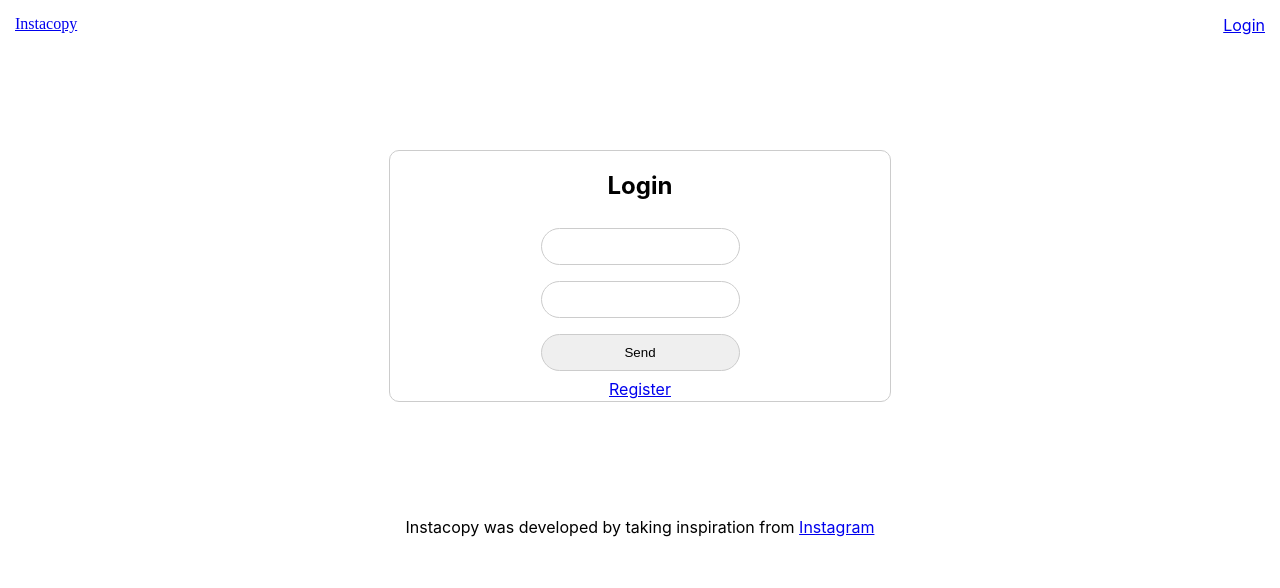
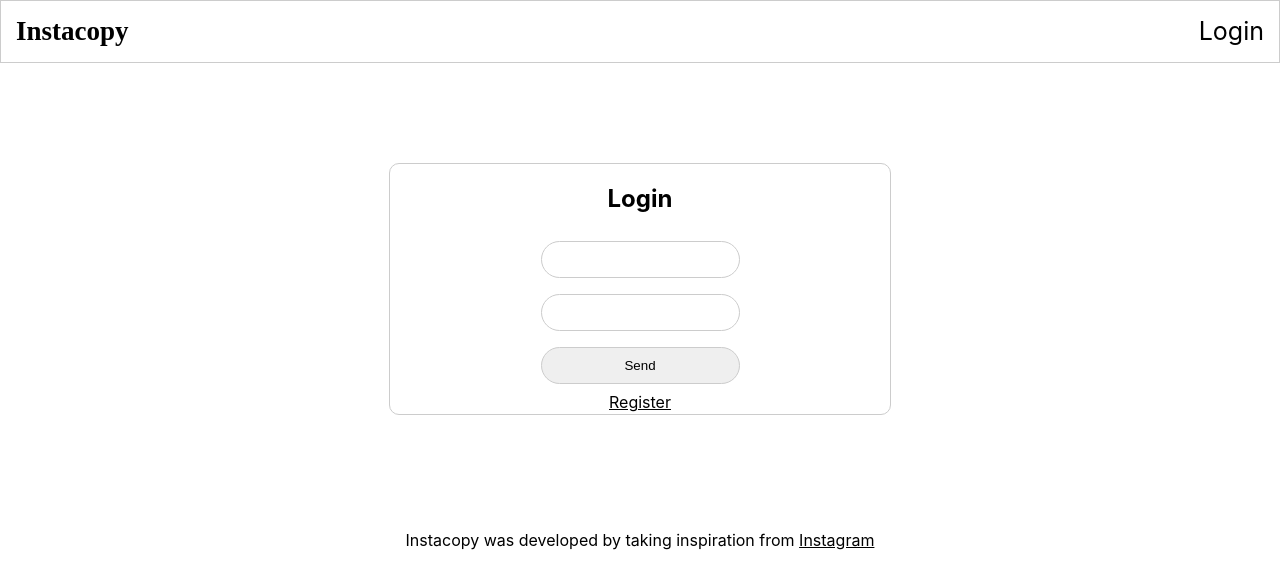
Before and after one commit to Alejo-Rojas-R/react-instacopy, a React (Create React App) app: page /login in a window 1280 px wide. Shown: the top 588 px of the page. Built offline with nearby package versions, Linux system fonts and the light colour scheme.

Commit message:
css changes

```diff
--- a/src/assets/css/App.css
+++ b/src/assets/css/App.css
@@ -1,10 +1,19 @@
+a {
+    color: black;
+}
+
 .header {
     padding: 15px;
+    border: 1px solid #ccc;
 }
 
-.menu__logo {
-    font-family: 'Futura', 'Avant Garde', 'Avenir';
-
+.menu__logo,
+.menu__logo a {
+    font-family: 'Brush Script MT';
+    font-size: 27px;
+    text-decoration: none;
+    cursor: pointer;
+    font-weight: 600;
 }
 
 .avatar {
@@ -25,7 +34,12 @@
     justify-content: space-between;
 }
 
-.menu__item {}
+.menu__item,
+.menu__item a {
+    font-size: 25px;
+    text-decoration: none;
+    cursor: pointer;
+}
 
 .spinner {
     display: flex;
--- a/src/assets/css/Home.css
+++ b/src/assets/css/Home.css
@@ -23,6 +23,8 @@
 .list-item__image {
     width: 100%;
     border-radius: 20px 20px 0 0;
+    max-width: 400px;
+    border: 1px solid #ccc;
 }
 
 .list-item__bottom {
--- a/src/assets/css/Profile.css
+++ b/src/assets/css/Profile.css
@@ -11,7 +11,6 @@
     flex-wrap: wrap;
     justify-content: center;
     width: 100%;
-    max-width: 1000px;
     margin: auto;
 }
 
--- a/src/components/Home.jsx
+++ b/src/components/Home.jsx
@@ -1,7 +1,6 @@
 import React, { useEffect, useMemo, useState } from 'react'
 import { ListPosts } from './ListPosts';
 import '../assets/css/Home.css';
-
 
 export const Home = ({ user }) => {
 
--- a/src/components/Menu.jsx
+++ b/src/components/Menu.jsx
@@ -18,7 +18,7 @@ export const Menu = ({ user, setUser }) => {
                     <div className='menu__item'>
                         <NavLink to={`/profile/${user.id}`}>Profile</NavLink>
                     </div>
-                    <button onClick={logout}>Logout</button>
+                    <div className='menu__item' onClick={logout}>Logout</div>
                 </>
                 :
                 <>
--- a/src/components/PostActions.jsx
+++ b/src/components/PostActions.jsx
@@ -1,39 +1,46 @@
-import React from 'react'
+import React, { useEffect, useState } from 'react'
 import { FontAwesomeIcon } from '@fortawesome/react-fontawesome'
 import { faHeart, faComment } from '@fortawesome/free-solid-svg-icons'
 import { NavLink } from 'react-router-dom'
 
 export const PostActions = ({ post, user }) => {
+    const liked = JSON.parse(localStorage.getItem('saved'));
+
+    const [likedData, setLikedData] = useState(liked === null ? [] : liked);
 
     const pairLikedData = (postId) => {
-        const likedData = JSON.parse(localStorage.getItem('saved'));
-
         const isLiked = likedData.some(post => (post.postId === postId && post.userId === user.id), user)
 
         return (isLiked === true) ? 'list-item__action-like--liked' : '';
     }
 
-    const savePost = (postId) => {
+    const savePost = (e, postId) => {
+
         // Validate if user is logged in
         if (Object.keys(user).length == 0) {
             alert('Please login to do this action.');
             return false;
         }
 
-        let savedItems = JSON.parse(localStorage.getItem('saved'));
+        let likedItems = likedData;
 
-        if (savedItems == null) {
-            savedItems = [];
+        // If item is already liked, remove it by filtering the others
+        const isLiked = likedItems.some(post => (post.postId === postId && post.userId === user.id), user);
+        if (isLiked) {
+            likedItems = likedItems.filter(post => (post.postId !== postId || post.userId !== user.id), user);
+        }
+        // If item is not in the array add it
+        else {
+            const itemToSave = {
+                'userId': user.id,
+                'postId': postId
+            };
+
+            likedItems.push(itemToSave);
         }
 
-        const itemToSave = {
-            'userId': user.id,
-            'postId': postId
-        };
-
-        savedItems.push(itemToSave);
-
-        localStorage.setItem('saved', JSON.stringify(savedItems));
+        localStorage.setItem('saved', JSON.stringify(likedItems));
+        setLikedData(likedItems);
     }
 
     return (
@@ -44,7 +51,7 @@ export const PostActions = ({ post, user }) => {
                 <strong><NavLink to={`profile/${post.user.id}`}>{post.user.first_name} {post.user.last_name}</NavLink></strong>
             </div>
             <div className='list-item__actions'>
-                <div className={'list-item__action-like ' + pairLikedData(post.photo.id)} onClick={e => savePost(post.photo.id)}>
+                <div className={'list-item__action-like ' + pairLikedData(post.photo.id)} onClick={e => savePost(e, post.photo.id)}>
                     <FontAwesomeIcon icon={faHeart} color={'black'} />
                 </div>
             </div>
```
